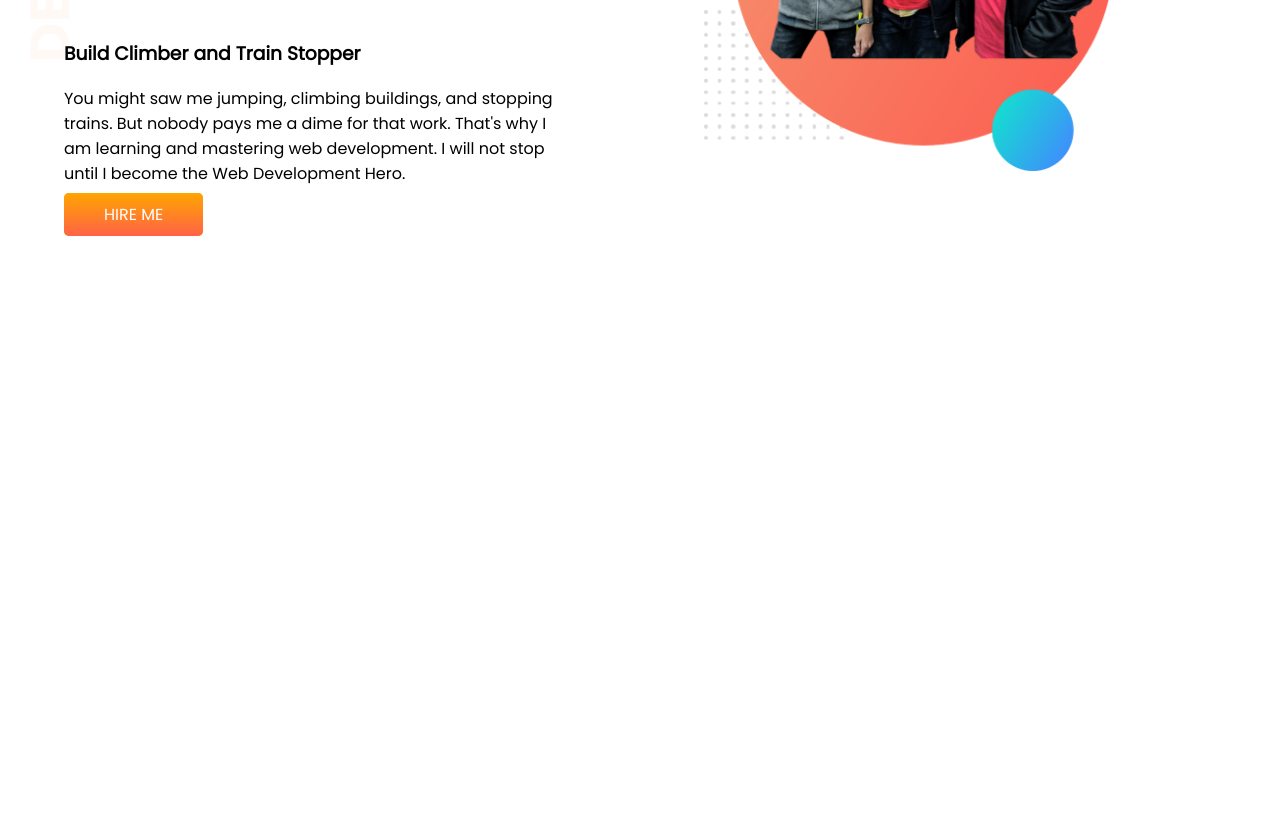
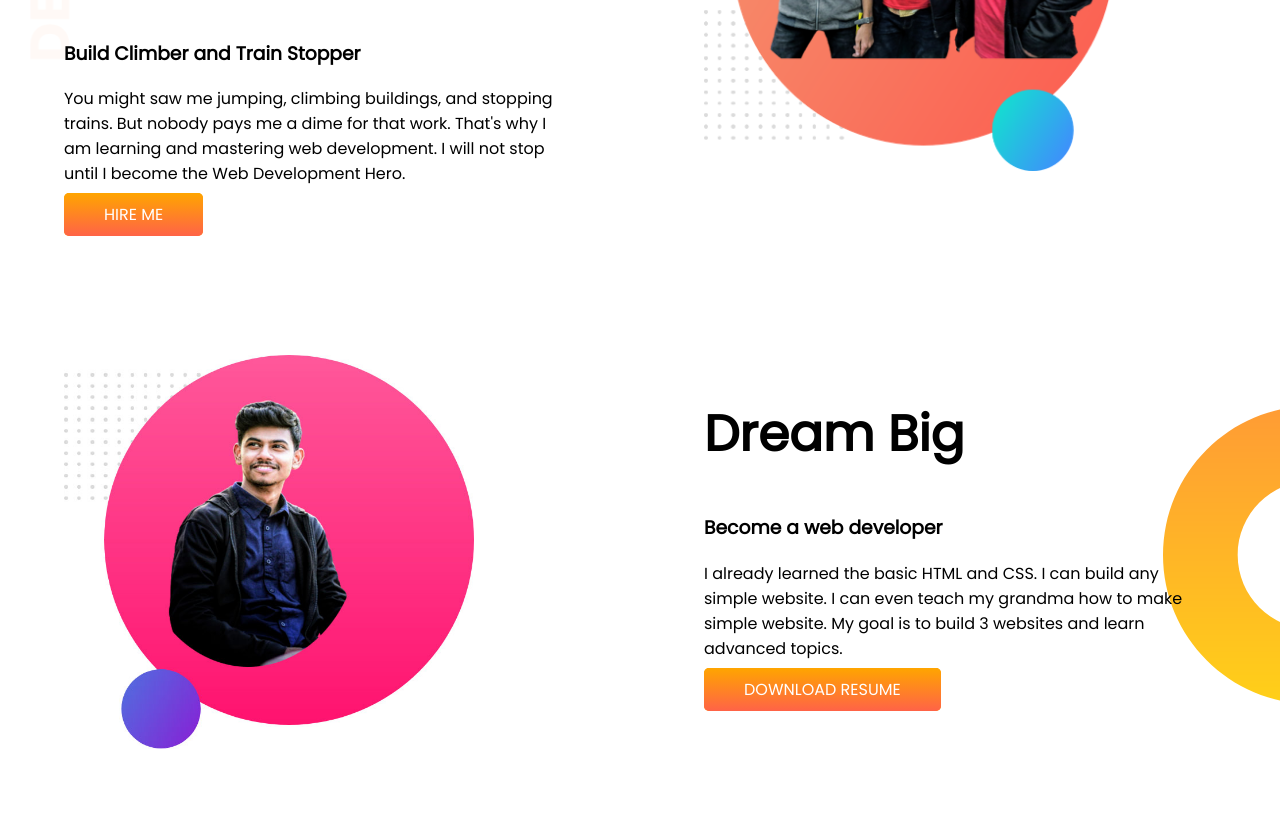
Before and after one commit to Minhajul1/developer-portfolio, a plain HTML site: page index.html in a window 1280 px wide. Shown: the part 300-1120 px from the top of the page. Before the commit the page ends 800 px from the top, so only its background shows below. Drawn offline with Linux system fonts and the light colour scheme.

Commit message:
frist portfolio

```diff
--- a/index.html
+++ b/index.html
@@ -24,6 +24,17 @@
             <img src="images/iiuc.png" alt="">
         </div>
     </section>
+    <section class="dream">
+        <div class="half-width">
+            <img src="images/my-photo.jpg" alt="">
+        </div>
+        <div class="half-width">
+            <h1>Dream Big</h1>
+            <h3>Become a web developer</h3>
+            <p>I already learned the basic HTML and CSS. I can build any simple website. I can even teach my grandma how to make simple website. My goal is to build 3 websites and learn advanced topics.</p>
+            <a class="link-button" href="#">DOWNLOAD RESUME</a>
+        </div>
+    </section>
 
 </body>
 </html>
--- a/style.css
+++ b/style.css
@@ -30,3 +30,8 @@ section{
     background-image: url(images/top-banner.png);
     background-repeat: no-repeat;
 }
+.dream{
+    background-image: url(images/dream-bg.png);
+    background-repeat: no-repeat;
+    background-position: right;
+}
```
Also changed, not shown: images/my-photo.jpg (added).
